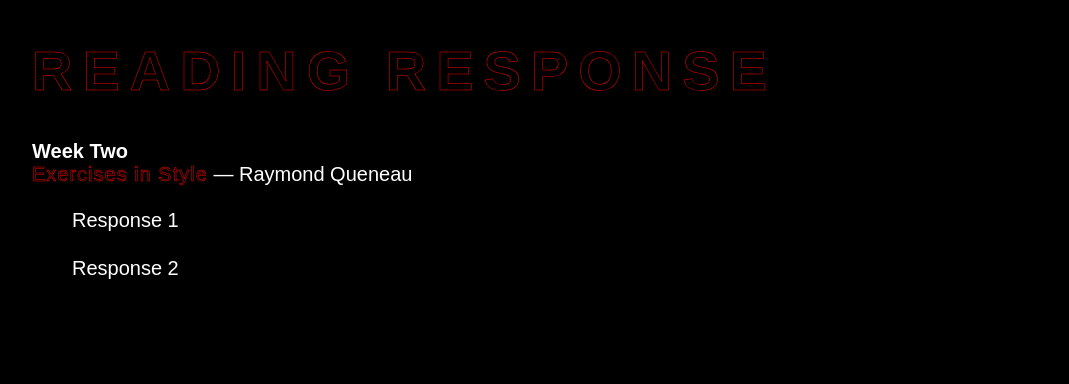
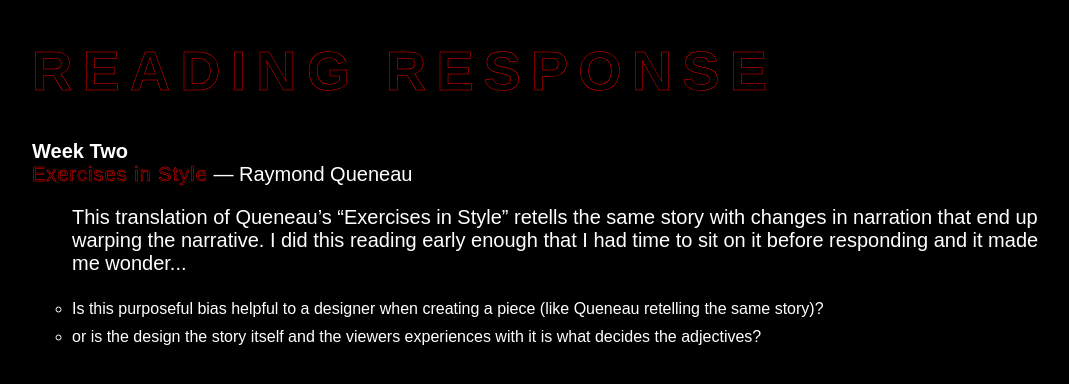
Before and after one commit to SarahHennessy17/webf2018_SarahHennessy, a plain HTML site: page response_2/index.html in a window 1280 px wide. Shown: the whole page, without its empty margins (40-1109 px from the left). Drawn offline with Linux system fonts and the light colour scheme.

Commit message:
Add files via upload

```diff
--- a/response_2/index.html
+++ b/response_2/index.html
@@ -38,9 +38,9 @@
 	}
 
 	li {
-		font-size: 3.5vh;
 		list-style: none;
 		line-height: 3.5vh;
+		list-style-type: circle;
 	}
 
 	img {
@@ -57,15 +57,16 @@
 	<a href="https://www.dropbox.com/s/1gd8kabm5tlhw30/queneau-exercisesinstyle.pdf?dl=0" target="_blank">Exercises in Style</a> — Raymond Queneau
 </p>
 
-<ol>
-	<li><p>
-		Response 1
-	</p></li>
+<ul>
+	<p>
+		This translation of Queneau’s “Exercises in Style” retells the same story with changes in narration that end up warping the narrative. I did this reading early enough that I had time to sit on it before responding and it made me wonder...
+		<li>Is this purposeful bias helpful to a designer when creating a piece (like Queneau retelling the same story)?
+		</li>
+		<li>or is the design the story itself and the viewers experiences with it is what decides the adjectives?
+		</li>
+	</p>
+</ul>
 
-	<li><p>
-		Response 2
-	</p></li>
-</ol>
 
 </body>
 </html>
```
